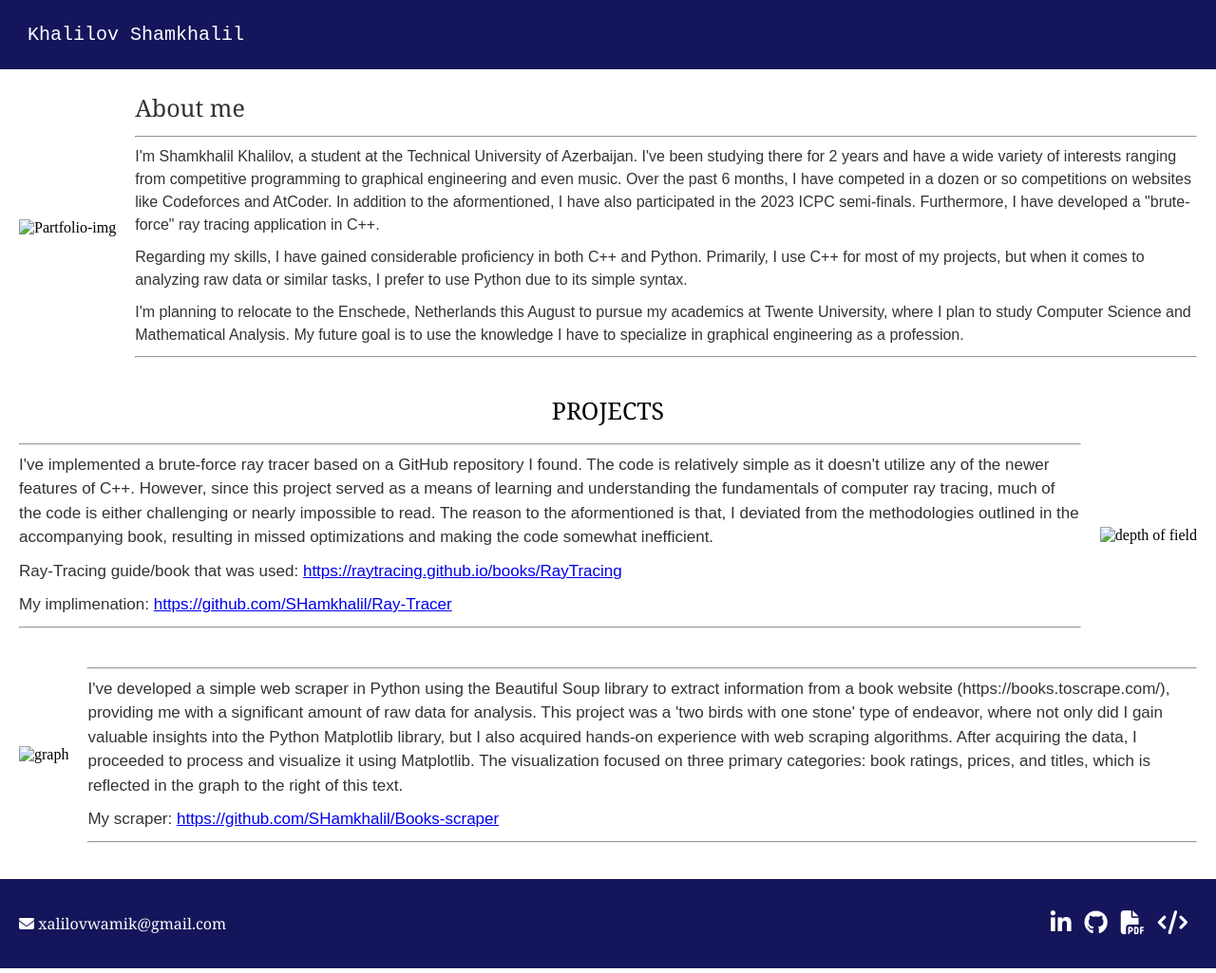
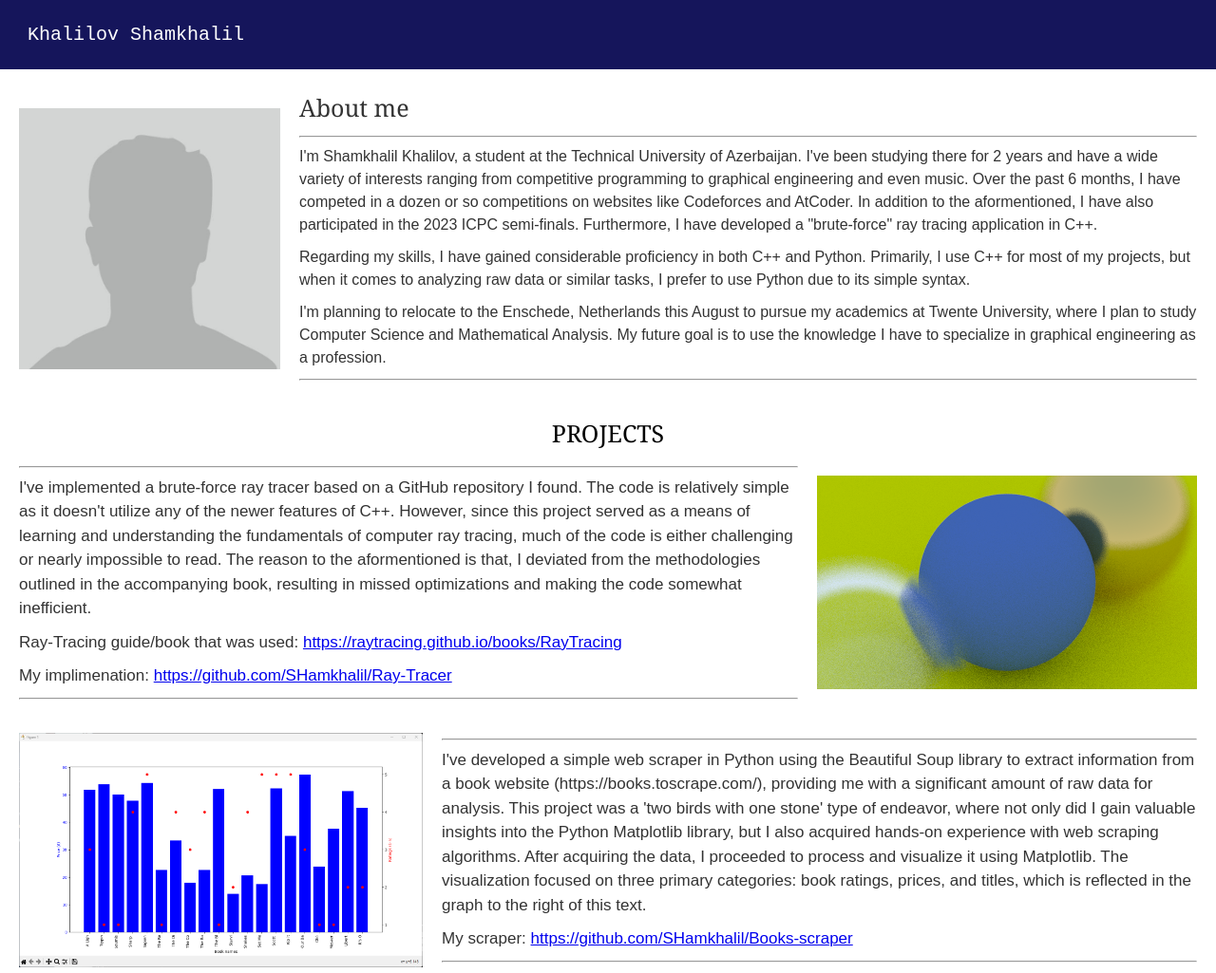
Before and after one commit to SHamkhalil/Web-Programming-Front-end-, a plain HTML site: page index.html in a window 1280 px wide. Shown: the top 1025 px of the page at 95% size. Drawn offline with Linux system fonts and the light colour scheme.

Commit message:
Update index.html
added the direction to the folder where the pictures are

```diff
--- a/index.html
+++ b/index.html
@@ -21,7 +21,7 @@
             -->
         </div>
         <div class="about">
-            <img src="placeholder.jpg" alt="Partfolio-img">
+            <img src="photos/placeholder.jpg" alt="Partfolio-img">
             <div class="about-text">
                 <p style="font-size: 25px; font-family:Georgia, 'Times New Roman', Times, serif;">About me</p>
                 <hr>
@@ -33,7 +33,7 @@
         </div>
         <p style="font-size: 25px; font-family: Georgia, 'Times New Roman', Times, serif; text-align: center;position: relative; bottom: 15px;">PROJECTS</p>
         <div class="projects_1">
-          <img src="dof-inital-render.png" alt="depth of field">
+          <img src="photos/dof-inital-render.png" alt="depth of field">
             <div class="projects-text">
               <hr>
               <p>I've implemented a brute-force ray tracer based on a GitHub repository I found. The code is relatively simple as it doesn't utilize any of the newer features of C++. However, since this project served as a means of learning and understanding the fundamentals of computer ray tracing, much of the code is either challenging or nearly impossible to read. The reason to the aformentioned is that, I deviated from the methodologies outlined in the accompanying book, resulting in missed optimizations and making the code somewhat inefficient.</p>
@@ -43,7 +43,7 @@
             </div>
         </div>
         <div class="projects_2">
-          <img src="Graph.png" alt="graph">
+          <img src="photos/Graph.png" alt="graph">
             <div class="projects-text">
               <hr>
               <p>I've developed a simple web scraper in Python using the Beautiful Soup library to extract information from a book website (https://books.toscrape.com/), providing me with a significant amount of raw data for analysis. This project was a 'two birds with one stone' type of endeavor, where not only did I gain valuable insights into the Python Matplotlib library, but I also acquired hands-on experience with web scraping algorithms. After acquiring the data, I proceeded to process and visualize it using Matplotlib. The visualization focused on three primary categories: book ratings, prices, and titles, which is reflected in the graph to the right of this text.</p>
```
